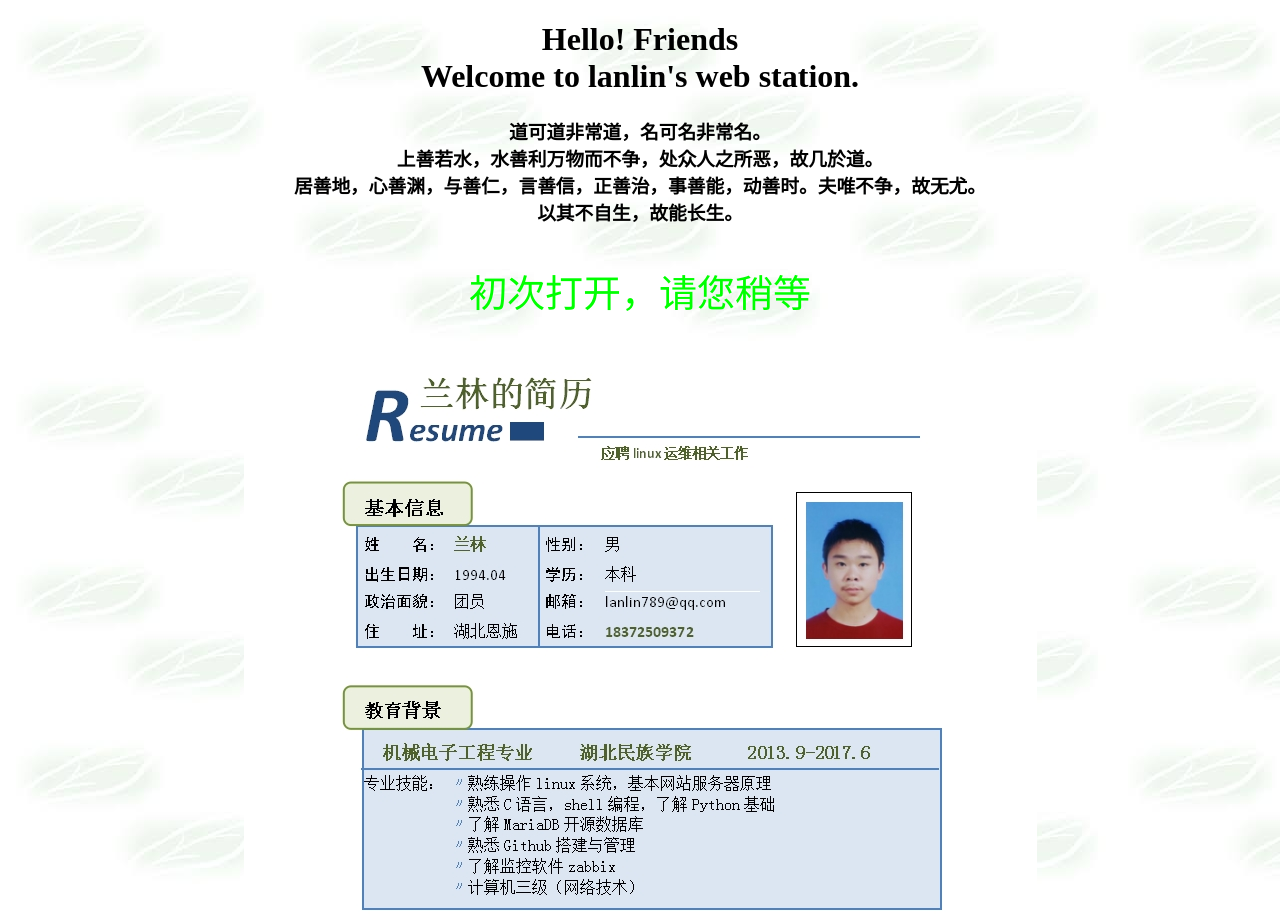
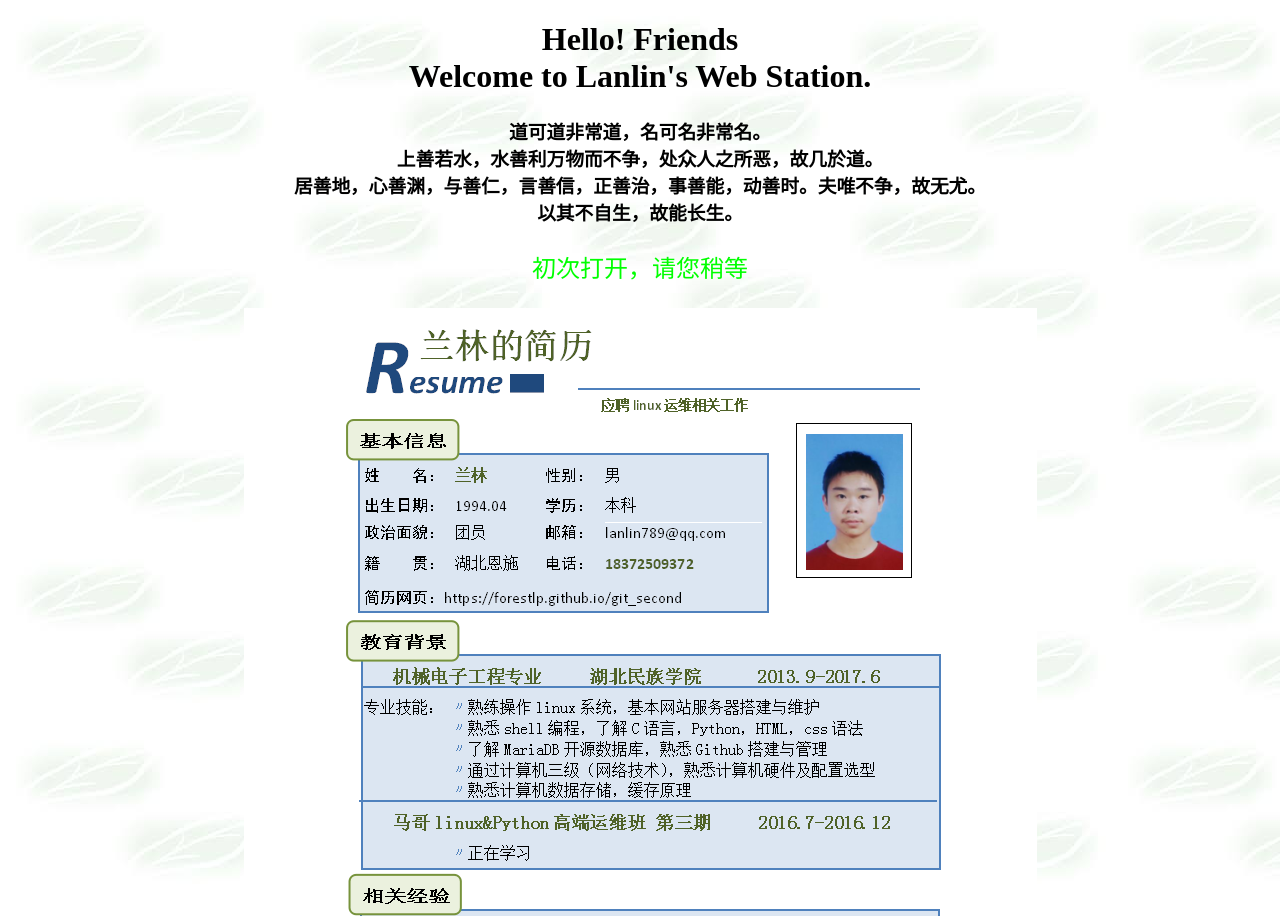
Before and after one commit to forestlp/git_second, a plain HTML site: page index.html in a window 1280 px wide. Shown: the top 916 px of the page. Drawn offline with Linux system fonts and the light colour scheme.

Commit message:
简历升级为v0.2

```diff
--- a/index.html
+++ b/index.html
@@ -6,7 +6,7 @@
 <body background="./picture/bgp1.jpg">
 <center>
   <h1>Hello! Friends<br>
-      Welcome to lanlin's web station.<br>
+      Welcome to Lanlin's Web Station.<br>
   </h1>
 <h3>
   道可道非常道，名可名非常名。<br>
@@ -16,20 +16,20 @@
 </h3>
 
 <div style="color:#00FF00;
-	font-size:38px;">
+	font-size:24px;">
 	<p>初次打开，请您稍等</p>
 </div>
 
 
-<img src="./picture/兰林的简历.jpg" alt="兰林的简历" width=“793” height=“943”>
+<img src="./picture/兰林简历v0.2版.jpg" alt="兰林简历" width=“793” height=“922”>
 
 <h3>
 	新浪微博<a href="http://weibo.com/3909787025/profile?is_all=1" target=_blank>forestlp</a><br>
 	我朋友de微博<a href="http://weibo.com/u/5116858666?is_all=1" target=_blank>tingting</a><br>
 	兰林的51cto博客<a href="http://blog.51cto.com/blog.php?uid=11460225&jump=1" target=_blank>51CTO博客</a><br>
 	兰林的github站<a href="https://github.com/forestlp" target=_blank>forestlp.Github</a><br>
-	兰林的51cto博客<a href="" target=_blank></a><br>
-	兰林的51cto博客<a href="" target=_blank></a><br>
+	<a href="" target=_blank></a><br>
+	<a href="" target=_blank></a><br>
 
 </h3>
 </center>
```
Also changed, not shown: picture/兰林简历v0.1.jpg (renamed from picture/兰林的简历.jpg), picture/兰林简历v0.2版.jpg (added).
